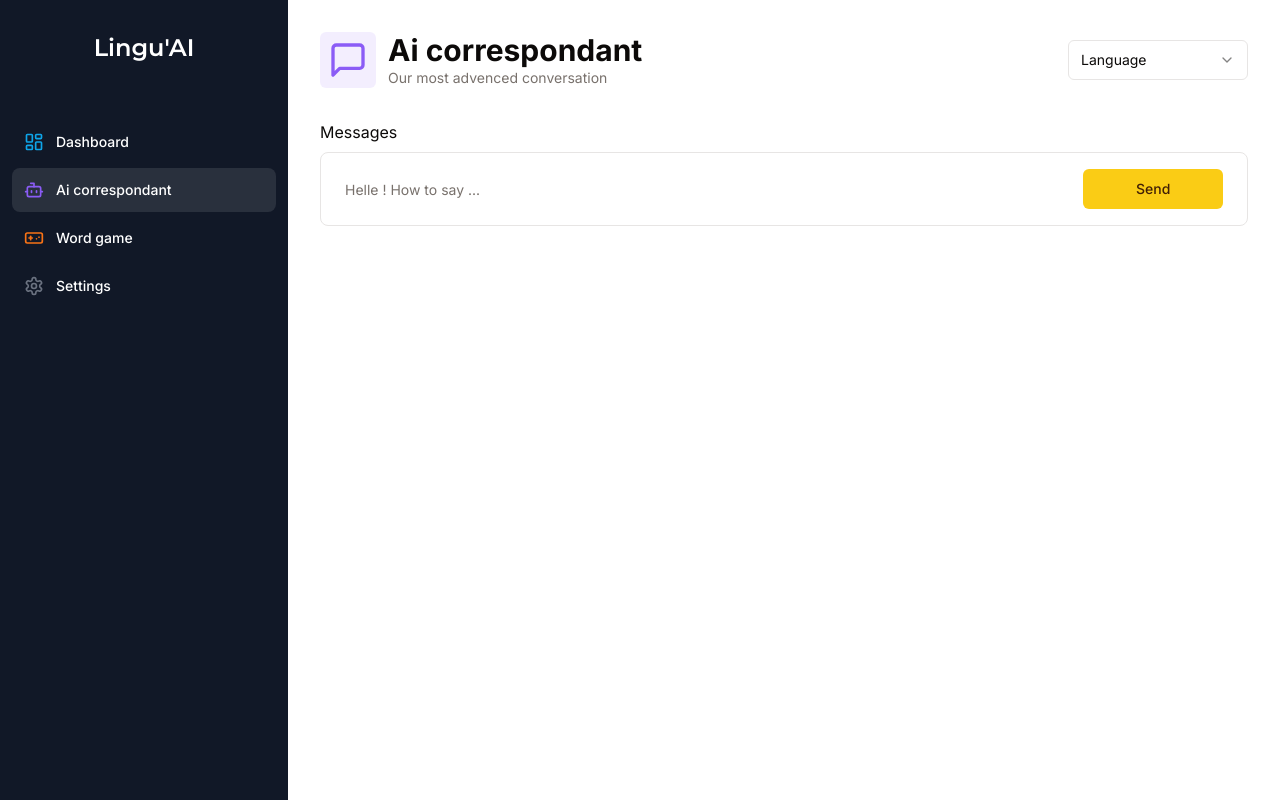
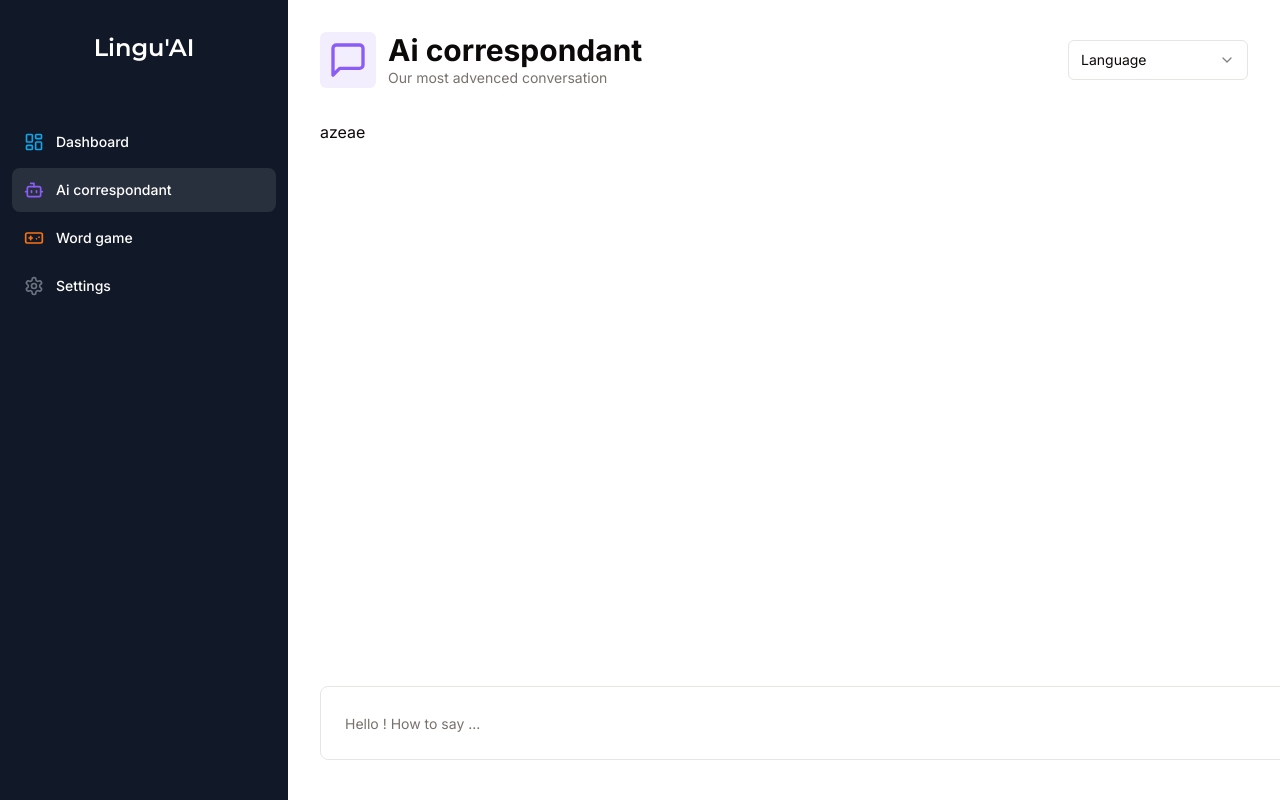
Before and after one commit to PrAndrian/Lingu-AI, a Next.js app: page /ai_correspondant in a window 1280 px wide. Built offline with nearby package versions, Linux system fonts and the light colour scheme.

Commit message:
missed up

```diff
--- a/app/(dashboard)/(routes)/ai_correspondant/page.tsx
+++ b/app/(dashboard)/(routes)/ai_correspondant/page.tsx
@@ -36,6 +36,7 @@ const AiCorrespondant = (props: Props) => {
   }
 
   return (
+    <>
       <div>
           <Heading
             title='Ai correspondant'
@@ -45,17 +46,13 @@ const AiCorrespondant = (props: Props) => {
             bgColor='bg-violet-500/10'
           />
 
-        <div className='flex flex-col space-y-2 px-4 lg:px-8'>
-
-          <div className="grow ">
-            Messages
-          </div>
-
+          <div className='px-4 lg:px-8'>
             <div className="">
               <Form {...form}>
                 <form
                   onSubmit={form.handleSubmit(onSubmit)}
                   className="
+                    fixed bottom-10
                     rounded-lg
                     border
                     w-full
@@ -80,7 +77,7 @@ const AiCorrespondant = (props: Props) => {
                               focus-visible:ring-0
                               focus-visible:ring-transparent
                             "
-                          placeholder="Helle ! How to say ..."
+                            placeholder="Hello ! How to say ..."
                             disabled={isLoading}
                             {...field}
                           />
@@ -92,8 +89,13 @@ const AiCorrespondant = (props: Props) => {
                 </form>
               </Form>
             </div>
+
+            <div className="">
+              azeae
             </div>
           </div>
+      </div>
+    </>
   )
 }
 
```
Also changed, not shown: 1 other file (tests, documents, lock files or other folders). Lines whose indentation alone changed are shown as unchanged.
